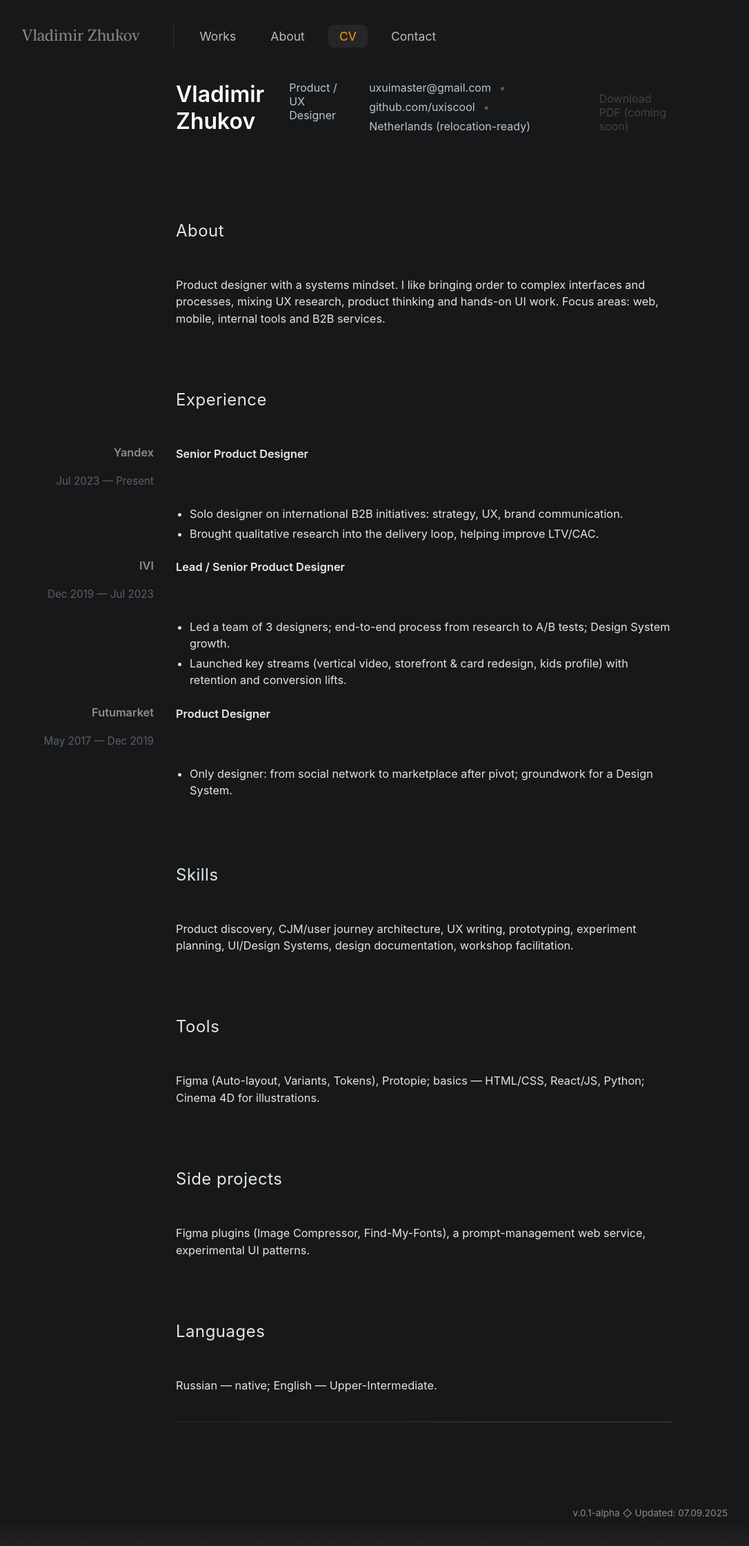
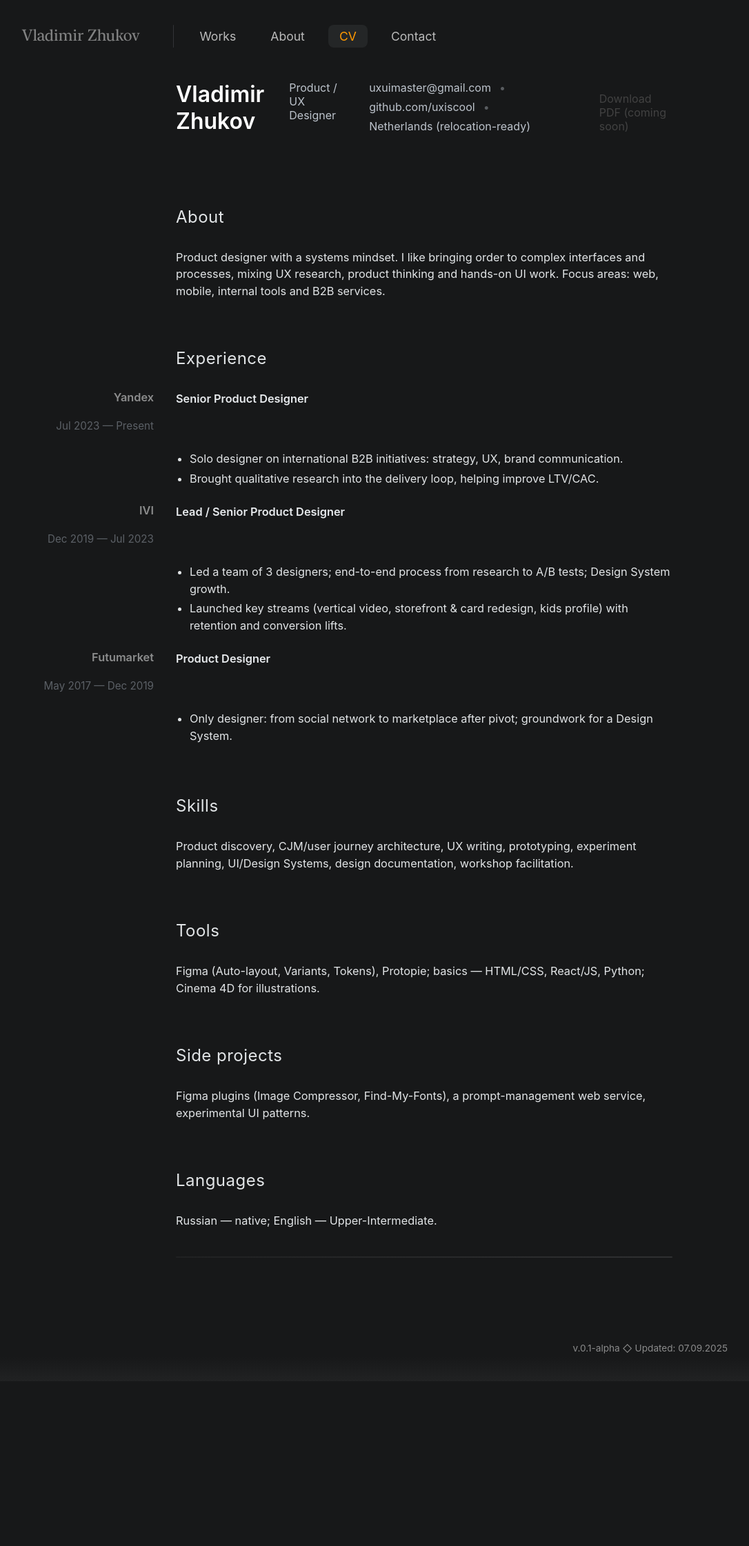
Before and after one commit to uxiscool/experience, a Jekyll site: the page built from cv.md, in a window 1280 px wide. Shown: the whole page at 69% size, without its empty margins (25-1111 px from the left). Built offline with Jekyll 4.4.1, drawn with Linux system fonts in a browser that asks for light colours; after the commit the page ends 2003 px from its top, so only the background shows below that.

Commit message:
Add files via upload

```diff
--- a/css/main.css
+++ b/css/main.css
@@ -1064,7 +1064,7 @@ body.mm-open{ overflow: hidden; }
 }
 /* CV: subheading с индивидуальными отступами */
 .cvsubheading{
-  /* типографика берётся из .subheading, здесь — только отступы */
+  margin: 0;
   padding: 3rem 0 0.5rem 0;
   font-size:clamp(1.3rem,1.1rem + 1vw,1.5rem);
   font-weight:400; letter-spacing:.02em;
```
